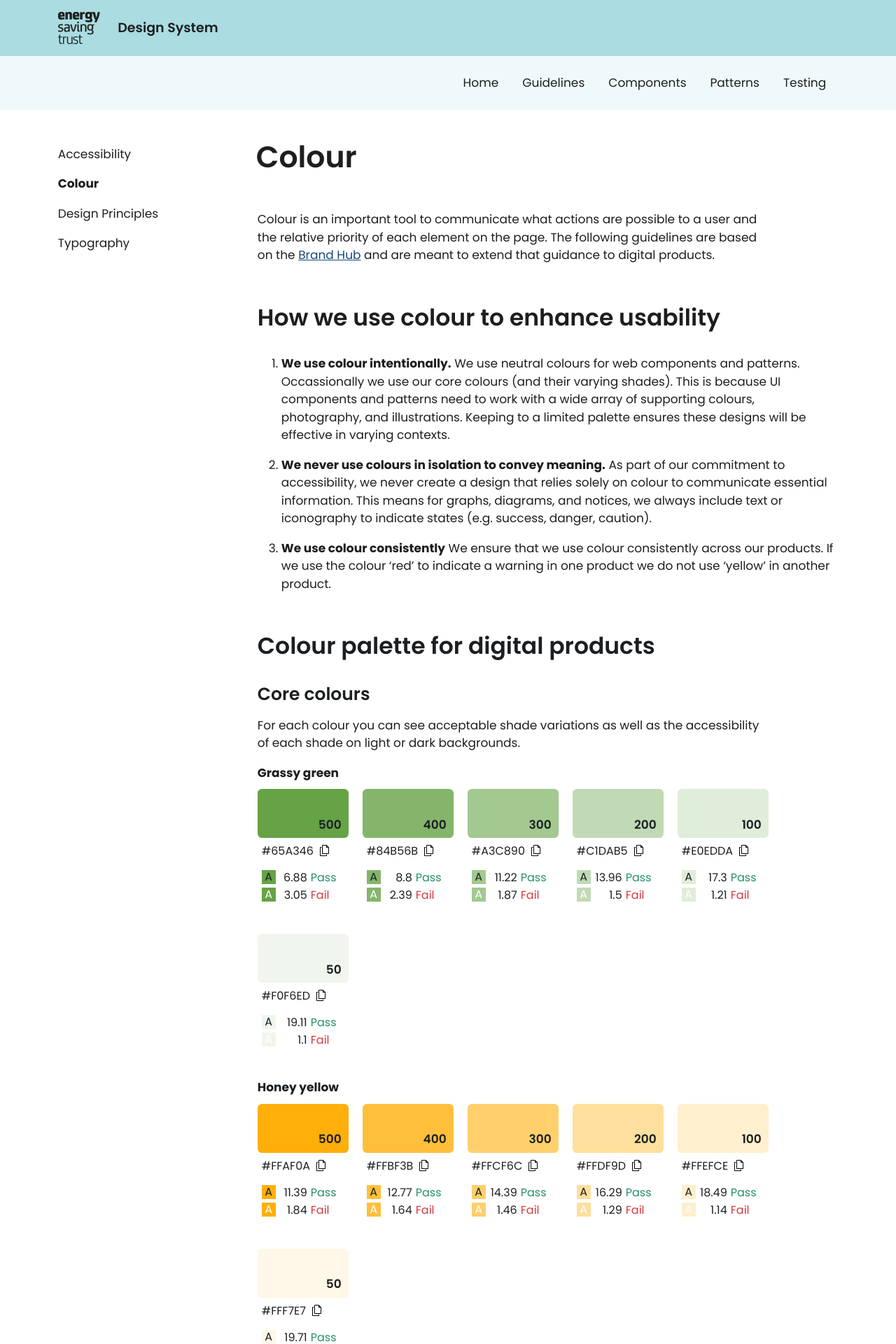
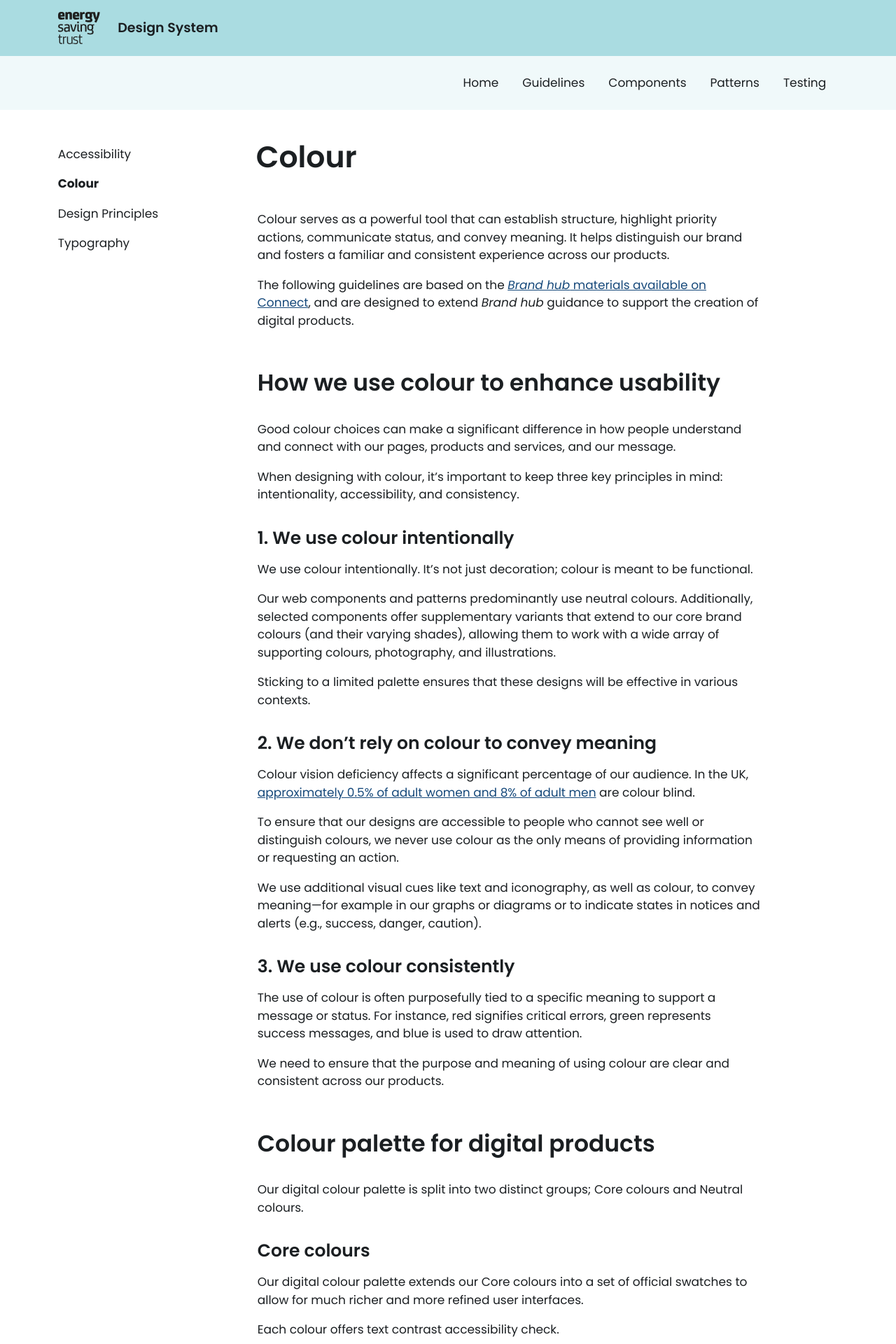
Before and after one commit to Energy-Saving-Trust/Design-System, a Jekyll site: the page built from guidelines/colour.md, in a window 1280 px wide. Shown: the top 1920 px of the page at 70% size. Built offline with Jekyll 4.4.1, drawn with Linux system fonts in a browser that asks for light colours; nearby versions of some CDN libraries; some of the changed text lies outside the part shown.

Commit message:
Colour page changes

```diff
--- a/_sass/ds-site/_colour-palettes.scss
+++ b/_sass/ds-site/_colour-palettes.scss
@@ -10,7 +10,7 @@
 
 .color-card-wrapper {
   width: 130px;
-  margin-bottom: 40px;
+  margin-bottom: 10px;
   margin-right: 20px;
 }
 
--- a/assets/js/colour-gen.js
+++ b/assets/js/colour-gen.js
@@ -25,6 +25,15 @@
 
 
   var naturalColorsHtml = "";
+  var naturalColorsHtml = "<div class=\"color-strip-name\"><h4>Neutral</h4></div>";
+  naturalColorsHtml += "<div class=\"color-strip\">";
+
+  naturalColorsHtml += renderCard("#f2f2f0", "");
+  naturalColorsHtml += renderCard("#909ba6", "");
+  naturalColorsHtml += renderCard("#000000", "");
+  naturalColorsHtml += "</div>";
+
+
   naturalColorsHtml += renderStrip("Grey light shades", grayLights)
   naturalColorsHtml += renderStrip("Grey darker shades", grayDarks)
   $(".js-natural-colors").html(naturalColorsHtml);
@@ -32,20 +41,32 @@
 
   function renderStrip(colourSetName, colourSet) {
 
-    var html = "<div class=\"color-strip-name\"><strong>" + colourSetName + "</strong></div>";
+    var html = "<div class=\"color-strip-name\"><h4>" + colourSetName + "</h4></div>";
     html += "<div class=\"color-strip\">";
 
     colourSet.forEach(function (subColor) {
 
       var colourMix = tinycolor.mix(subColor.baseHex, "#fff", subColor.tint).toHexString();
 
-      console.log(subColor.subColorName + " - " + colourMix);
+
+      html += renderCard(colourMix, subColor.subColorNumber);
+
+
+    });
+    html += "</div>";
+
+    return html;
+
+  }
+
+  function renderCard(colourMix, subColorNumber) {
+    var html = "";
 
     html += "<div class=\"color-card-wrapper\">";
     html += "<div class=\"color-sample\" style=\"background-color:" + colourMix + "\">";
 
     html += "<div class=\"color-sample-number\">";
-      html += subColor.subColorNumber;
+    html += subColorNumber;
     html += "</div>";
 
     html += "</div>";
@@ -55,10 +76,6 @@
     html += renderAccessibilityCheck(colourMix);
 
     html += "</div>";
-      html += "</div>";
-
-
-    });
     html += "</div>";
 
     return html;
--- a/guidelines/colour.md
+++ b/guidelines/colour.md
@@ -5,34 +5,58 @@
 ---
 
 
+Colour serves as a powerful tool that can establish structure, highlight priority actions, communicate status, and convey meaning. It helps distinguish our brand and fosters a familiar and consistent experience across our products.
 
-
-Colour is an important tool to communicate what actions are possible to a user and the relative priority of each element on the page. The following guidelines are based on the [Brand Hub](https://est.interactgo.com/page/10061) and are meant to extend that guidance to digital products.
+The following guidelines are based on the [*Brand hub* materials available on Connect](https://est.interactgo.com/page/10061), and are designed to extend *Brand hub* guidance to support the creation of digital products.
 
 
 ## How we use colour to enhance usability
 
-1. **We use colour intentionally.** We use neutral colours for web components and patterns. Occassionally we use our core colours (and their varying shades). This is because UI components and patterns need to work with a wide array of supporting colours, photography, and illustrations. Keeping to a limited palette ensures these designs will be effective in varying contexts.
+Good colour choices can make a significant difference in how people understand and connect with our pages, products and services, and our message.
 
-2. **We never use colours in isolation to convey meaning.** As part of our commitment to accessibility, we never create a design that relies solely on colour to communicate essential information.
-This means for graphs, diagrams, and notices, we always include text or iconography to indicate states (e.g. success, danger, caution).
+When designing with colour, it’s important to keep three key principles in mind: intentionality, accessibility, and consistency.
 
-4. **We use colour consistently** We ensure that we use colour consistently across our products. If we use the colour 'red' to indicate a warning in one product we do not use 'yellow' in another product.
+### 1. We use colour intentionally
+
+We use colour intentionally. It’s not just decoration; colour is meant to be functional.
+
+Our web components and patterns predominantly use neutral colours. Additionally, selected components offer supplementary variants that extend to our core brand colours (and their varying shades), allowing them to work with a wide array of supporting colours, photography, and illustrations.
+
+Sticking to a limited palette ensures that these designs will be effective in various contexts.
+
+### 2. We don't rely on colour to convey meaning
+
+Colour vision deficiency affects a significant percentage of our audience. In the UK, [approximately 0.5% of adult women and 8% of adult men](https://www.colourblindawareness.org/colour-blindness/) are colour blind.
+
+To ensure that our designs are accessible to people who cannot see well or distinguish colours, we never use colour as the only means of providing information or requesting an action.
+
+We use additional visual cues like text and iconography, as well as colour, to convey meaning—for example in our graphs or diagrams or to indicate states in notices and alerts (e.g., success, danger, caution).
+
+### 3. We use colour consistently
+
+The use of colour is often purposefully tied to a specific meaning to support a message or status. For instance, red signifies critical errors, green represents success messages, and blue is used to draw attention.
+
+We need to ensure that the purpose and meaning of using colour are clear and consistent across our products.
 
 
 ## Colour palette for digital products
 
+Our digital colour palette is split into two distinct groups; Core colours and Neutral colours.
+
 ### Core colours
-For each colour you can see acceptable shade variations as well as the accessibility of each shade on light or dark backgrounds.
+
+Our digital colour palette extends our Core colours into a set of official swatches to allow for much richer and more refined user interfaces.
+
+Each colour offers text contrast accessibility check.
 
 <div class="js-core-colors"></div>
 
 
 ### Neutral colours
 
+Shades of gray used for text, borders, backgrounds, and shadows.
+
 <div class="js-natural-colors"></div>
-
-
 
 
 
```
Also changed, not shown: guidelines/accessibility.md (+3 -1 lines), guidelines/design-principles.md (+2 -2 lines). Lines whose indentation alone changed are shown as unchanged.
